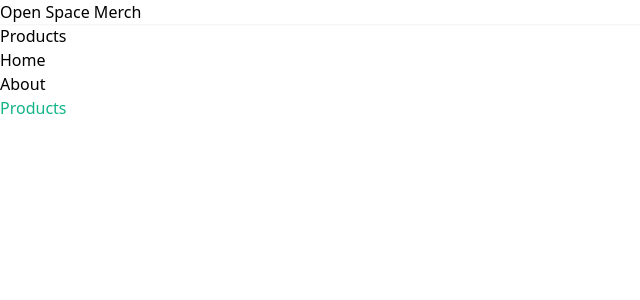
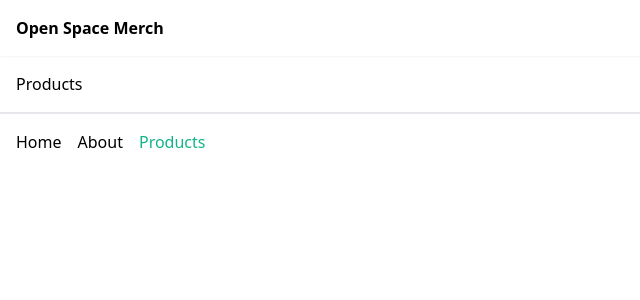
Before and after one commit to NNEUID/nuxt3-tailwind-app, a Nuxt app: page /products in a window 1280 px wide. Shown: the top 300 px of the page, without its empty margins (0-640 px from the left). Built offline with nearby package versions, Linux system fonts and the light colour scheme.

Commit message:
add css classes to style navbar

```diff
--- a/layouts/products.vue
+++ b/layouts/products.vue
@@ -1,18 +1,18 @@
 <template>
   <div>
     <header class="shadow-sm bg-white">
-      <nav>
-        <NuxtLink to="/">Open Space Merch</NuxtLink>
+      <nav class="container mx-auto p-4">
+        <NuxtLink to="/" class="font-bold">Open Space Merch</NuxtLink>
       </nav>
     </header>
 
     <!-- ouput the page content -->
-    <div>
+    <div class="container mx-auto p-4">
       <slot />
     </div>
 
-    <footer>
-      <ul>
+    <footer class="container mx-auto p-4 flex justify-between border-t-2">
+      <ul class="flex gap-4">
         <li>
           <NuxtLink to="/">Home</NuxtLink>
         </li>
```
